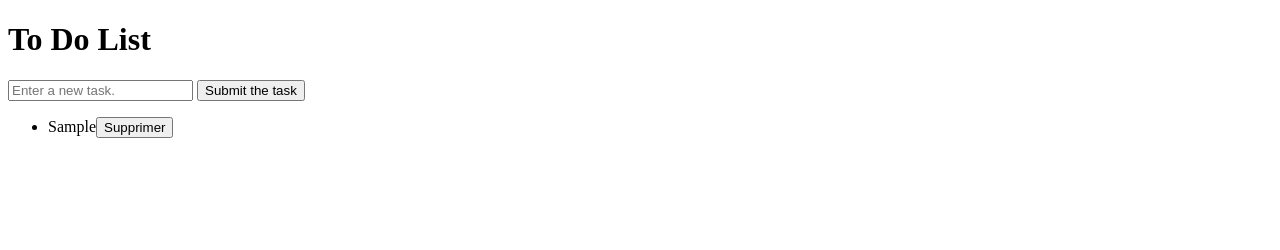
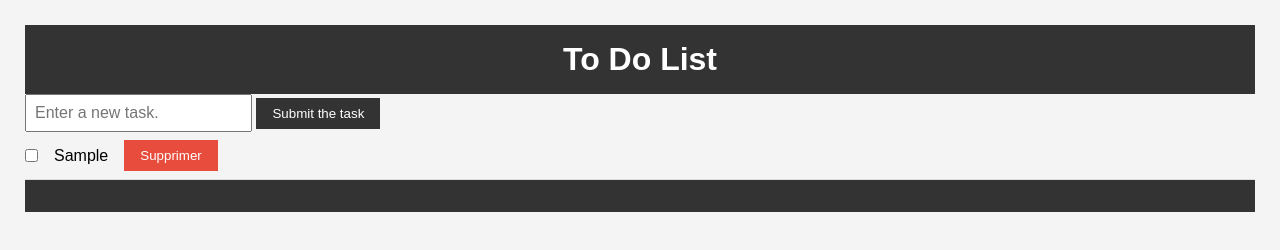
Before and after one commit to Antoine-chap/To-do-list, a plain HTML site: page index.html in a window 1280 px wide. Both pictures are taken after typing "Sample" into the empty fields and a click on the button "Submit the task". Drawn offline with Linux system fonts and the light colour scheme.

Commit message:
fin mais pas sans mal de la todolist

```diff
--- a/index.html
+++ b/index.html
@@ -7,7 +7,7 @@
     <link rel="stylesheet" href="./src/assets/css/style.css">
     <script defer type="module" src="./src/script.js"></script>
 </head>
-<body>
+<body class="body">
     <header class="header">
         <h1 class="title">To Do List</h1>
     </header>
--- a/src/assets/css/style.css
+++ b/src/assets/css/style.css
@@ -1 +1,31 @@
-/* @import "./../../ui/main/main.css" */
+@import "./../../ui/main/main.css";
+
+
+
+
+* {
+    margin: 0;
+    padding: 0;
+    box-sizing: border-box;
+}
+
+
+body {
+    font-family: Arial, sans-serif;
+    background-color: #f4f4f4;
+    margin: 25px;
+    padding: 0;
+}
+
+.header, .footer {
+    background-color: #333;
+    color: white;
+    padding: 16px;
+    text-align: center;
+}
+
+@media (min-width: 600px) {
+    .input-container, .todo-item {
+        flex-direction: row;
+    }
+}
--- a/src/components/addTodo.js
+++ b/src/components/addTodo.js
@@ -1,5 +1,6 @@
 import {deleteTodo} from "./deleteTodo.js";
-
+import { getTasks } from "./getTasks.js";
+import {toggleTaskStatus} from "./toggleTaskStatus.js";
 
 
 export const addTodo = () => {
@@ -12,13 +13,19 @@ export const addTodo = () => {
             id: `${Date.now()}-${Math.random().toString(36).substr(2, 9)}`,
             name: inputText,
             status: 'todo',
+            completed : false,
         };
 
-        const li = document.createElement('li');
-        li.className = 'todo-item';
+        // const li = document.createElement('li');
+        // li.className = 'todo-item';
+
+        const checkbox = document.createElement('input');
+        checkbox.type = 'checkbox';
+        checkbox.className = 'checkbox';
 
         const taskText = document.createElement('span');
         taskText.textContent = newTask.name;
+        taskText.className = "taskText";
 
         const deleteBtn = document.createElement('button');
         deleteBtn.textContent = 'Supprimer';
@@ -28,13 +35,16 @@ export const addTodo = () => {
             deleteTodo(newTask.id);
         });
 
-        li.appendChild(taskText);
-        li.appendChild(deleteBtn);
-        document.getElementById('todoList').appendChild(li);
+        // li.appendChild(checkbox);
+        // li.appendChild(taskText);
+        // li.appendChild(deleteBtn);
+        // document.getElementById('todoList').appendChild(li);
 
         input.value = '';
 
         tasks.push(newTask);
+
         localStorage.setItem('localTodoList', JSON.stringify(tasks));
+        getTasks();
     }
 };
--- a/src/components/getTasks.js
+++ b/src/components/getTasks.js
@@ -1,4 +1,5 @@
 import {deleteTodo} from "./deleteTodo.js";
+import {toggleTaskStatus} from "./toggleTaskStatus.js";
 
 export const getTasks = () => {
     const tasks = JSON.parse(localStorage.getItem('localTodoList')) || [];
@@ -10,8 +11,20 @@ export const getTasks = () => {
         const li = document.createElement('li');
         li.className = 'todo-item';
 
+        const checkbox = document.createElement('input');
+        checkbox.type = 'checkbox';
+        checkbox.checked = task.completed;
+        checkbox.addEventListener('change', () => {toggleTaskStatus(task.id)});
+        checkbox.className = 'checkbox';
+
         const taskText = document.createElement('span');
         taskText.textContent = task.name;
+        taskText.className = "taskText";
+
+        if (task.completed) {
+            taskText.style.textDecoration = 'line-through';
+            taskText.style.color = '#888';
+        }
 
         const deleteBtn = document.createElement('button');
         deleteBtn.textContent = 'Supprimer';
@@ -21,6 +34,7 @@ export const getTasks = () => {
             deleteTodo(task.id);
         });
 
+        li.appendChild(checkbox);
         li.appendChild(taskText);
         li.appendChild(deleteBtn);
 
--- /dev/null
+++ b/src/components/toggleTaskStatus.js
@@ -0,0 +1,18 @@
+// import { getTasks } from "./getTasks";
+
+
+
+export const toggleTaskStatus = (taskId) => {
+    const tasks = JSON.parse(localStorage.getItem('localTodoList')) || [];
+
+    const taskIndex = tasks.findIndex(task => task.id === taskId);
+
+    if (taskIndex !== -1) {
+        tasks[taskIndex].completed = !tasks[taskIndex].completed;
+
+        localStorage.setItem('localTodoList', JSON.stringify(tasks));
+        console.log('Updated tasks:', tasks);
+        return tasks[taskIndex].completed;
+
+    }
+};
--- /dev/null
+++ b/src/ui/button.css
@@ -0,0 +1,16 @@
+#buttonTodo {
+    padding: 8px 16px;
+    background-color: #333;
+    color: white;
+    border: none;
+    cursor: pointer;
+}
+
+
+.delete-btn {
+    background-color: #e74c3c;
+    color: white;
+    border: none;
+    padding: 8px 16px;
+    cursor: pointer;
+}
--- /dev/null
+++ b/src/ui/container.css
@@ -0,0 +1,14 @@
+.container {
+    max-width: 600px;
+    margin: 32px auto;
+    padding: 16px;
+    background-color: white;
+    box-shadow: 0 0 10px rgba(0, 0, 0, 0.1);
+}
+
+.input-container {
+    display: flex;
+    gap: 16px;
+    margin-bottom: 16px;
+    flex-direction: column;
+}
--- /dev/null
+++ b/src/ui/input.css
@@ -0,0 +1,4 @@
+#inputTodo {
+    padding: 8px;
+    font-size: 16px;
+}
--- a/src/ui/main/main.css
+++ b/src/ui/main/main.css
@@ -0,0 +1,7 @@
+@import "./../button.css";
+
+@import "./../container.css";
+
+@import "./../input.css";
+
+@import "./../task.css";
--- /dev/null
+++ b/src/ui/task.css
@@ -0,0 +1,21 @@
+.task-list {
+    list-style-type: none;
+    padding: 0;
+}
+
+.todo-item {
+    display: flex;
+    align-items: center;
+    gap: 16px;
+    padding: 8px 0;
+    border-bottom: 1px solid #ddd;
+    flex-direction: column;
+}
+
+.task-checkbox {
+    margin: 0;
+}
+
+.task-text {
+    flex: 1;
+}
```
